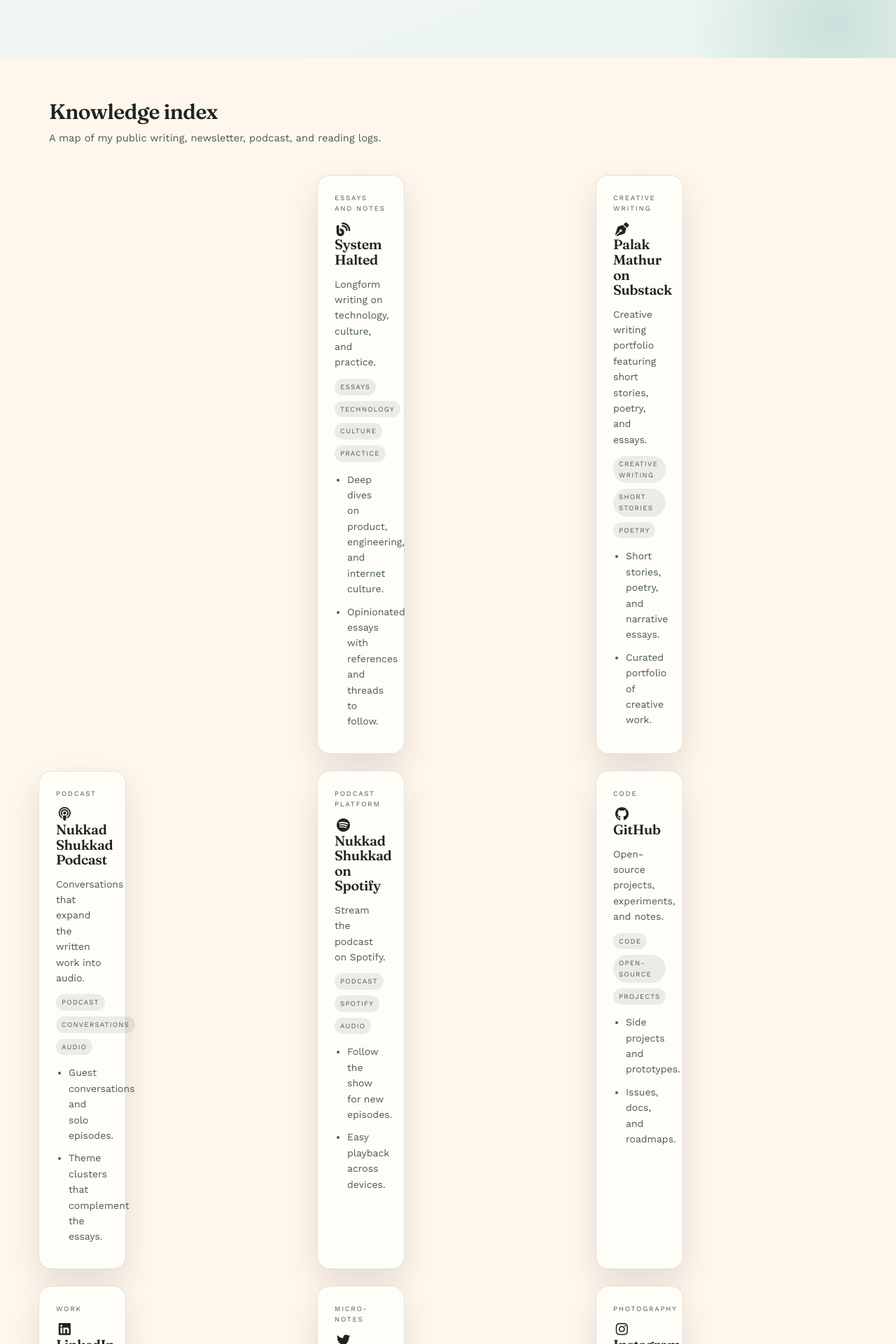
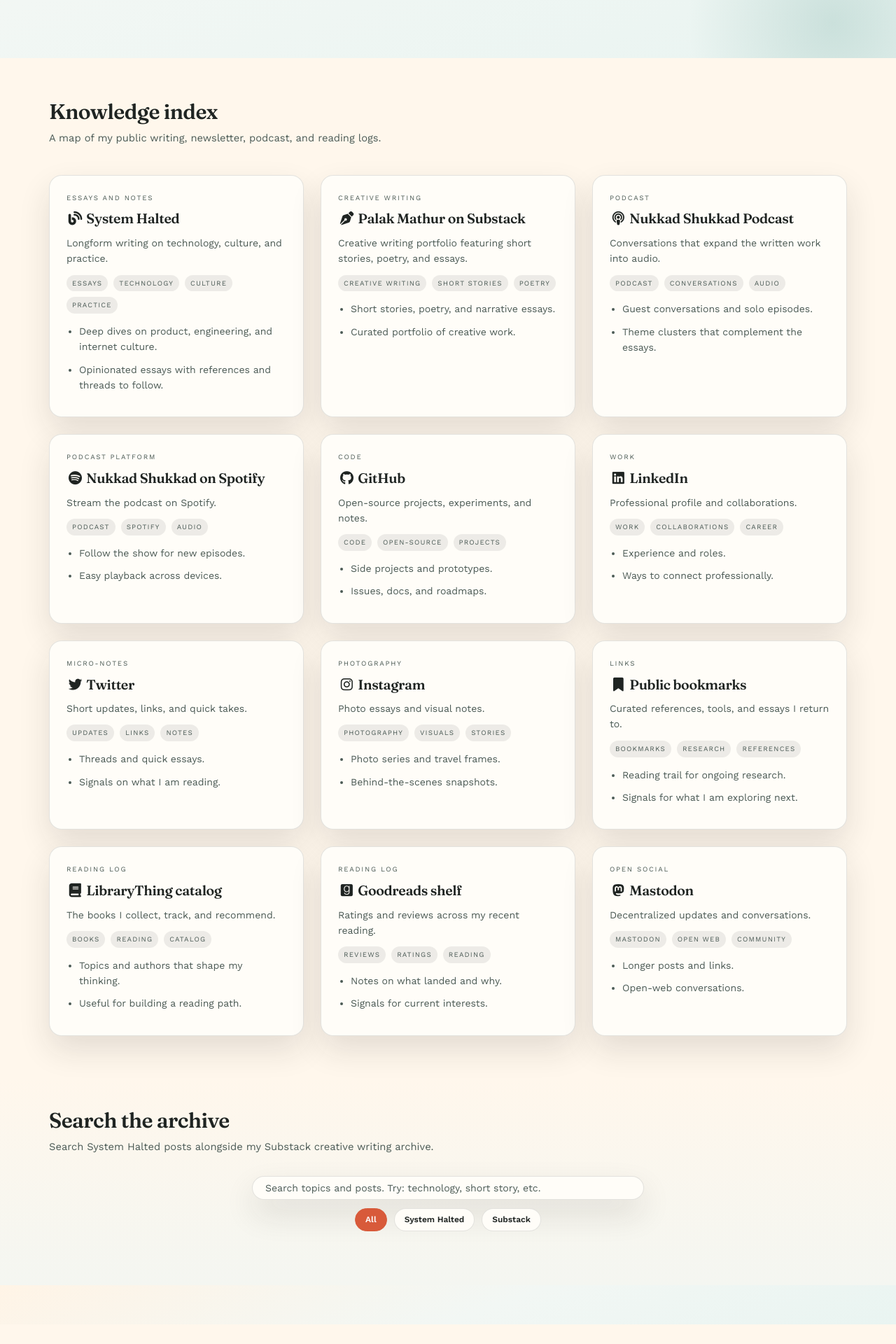
Before and after one commit to systemhalted/about-me, a Jekyll site: the page built from index.html, in a window 1280 px wide. Shown: the part 637-2557 px from the top of the page at 70% size. Built offline with Jekyll 4.4.1, drawn with Linux system fonts in a browser that asks for light colours; nearby versions of some CDN libraries.

Commit message:
fix knowledge grid alignment

```diff
--- a/_includes/knowledge-map.html
+++ b/_includes/knowledge-map.html
@@ -6,9 +6,9 @@
 				<p class="section-lede">A map of my public writing, newsletter, podcast, and reading logs.</p>
 			</div>
 		</div>
-		<div class="row knowledge-cards">
+		<div class="knowledge-cards">
 			{% for source in site.knowledge.sources %}
-			<div class="col-md-6 col-lg-4">
+			<div class="knowledge-card-slot">
 				<div class="knowledge-card">
 					<p class="card-eyebrow">{{ source["card-title"] }}</p>
 					<h3><a href="{{ source.url }}"><i class="fa-{{ source.type }} fa-{{ source.title }} fa-fw" aria-hidden="true"></i> {{ source.name }}</a></h3>
--- a/css/landing-page.css
+++ b/css/landing-page.css
@@ -415,14 +415,23 @@
 
 .knowledge-cards {
     display: grid;
-    grid-template-columns: repeat(auto-fill, minmax(300px, 1fr));
+    grid-template-columns: repeat(2, minmax(0, 1fr));
     gap: 24px;
     margin-top: 10px;
 }
 
-.knowledge-cards > div {
+.knowledge-cards > .knowledge-card-slot {
     display: flex;
     padding: 0;
+    float: none;
+    width: auto;
+    max-width: none;
+}
+
+@media (min-width: 1200px) {
+    .knowledge-cards {
+        grid-template-columns: repeat(3, minmax(0, 1fr));
+    }
 }
 
 .knowledge-card {
```
